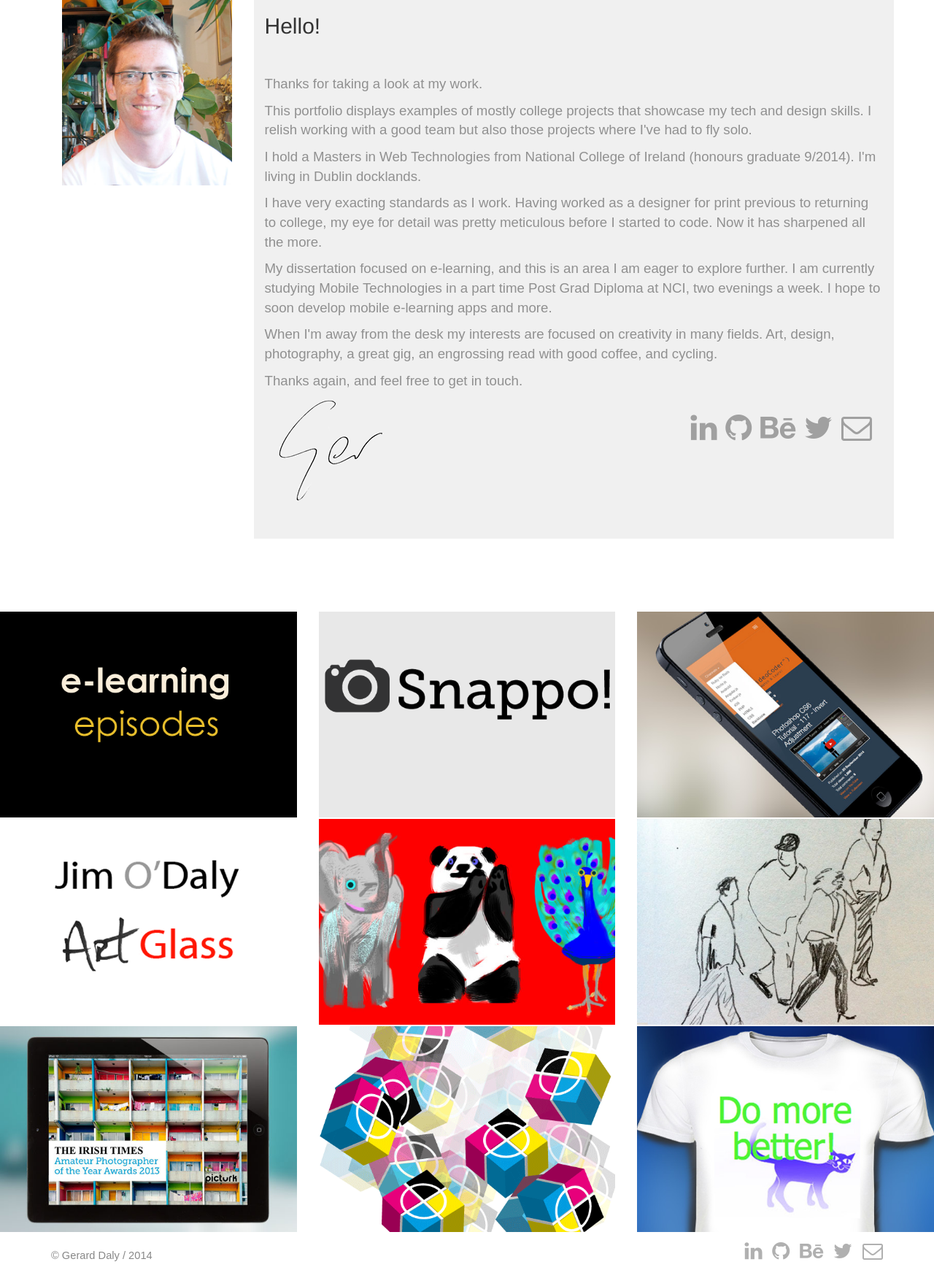
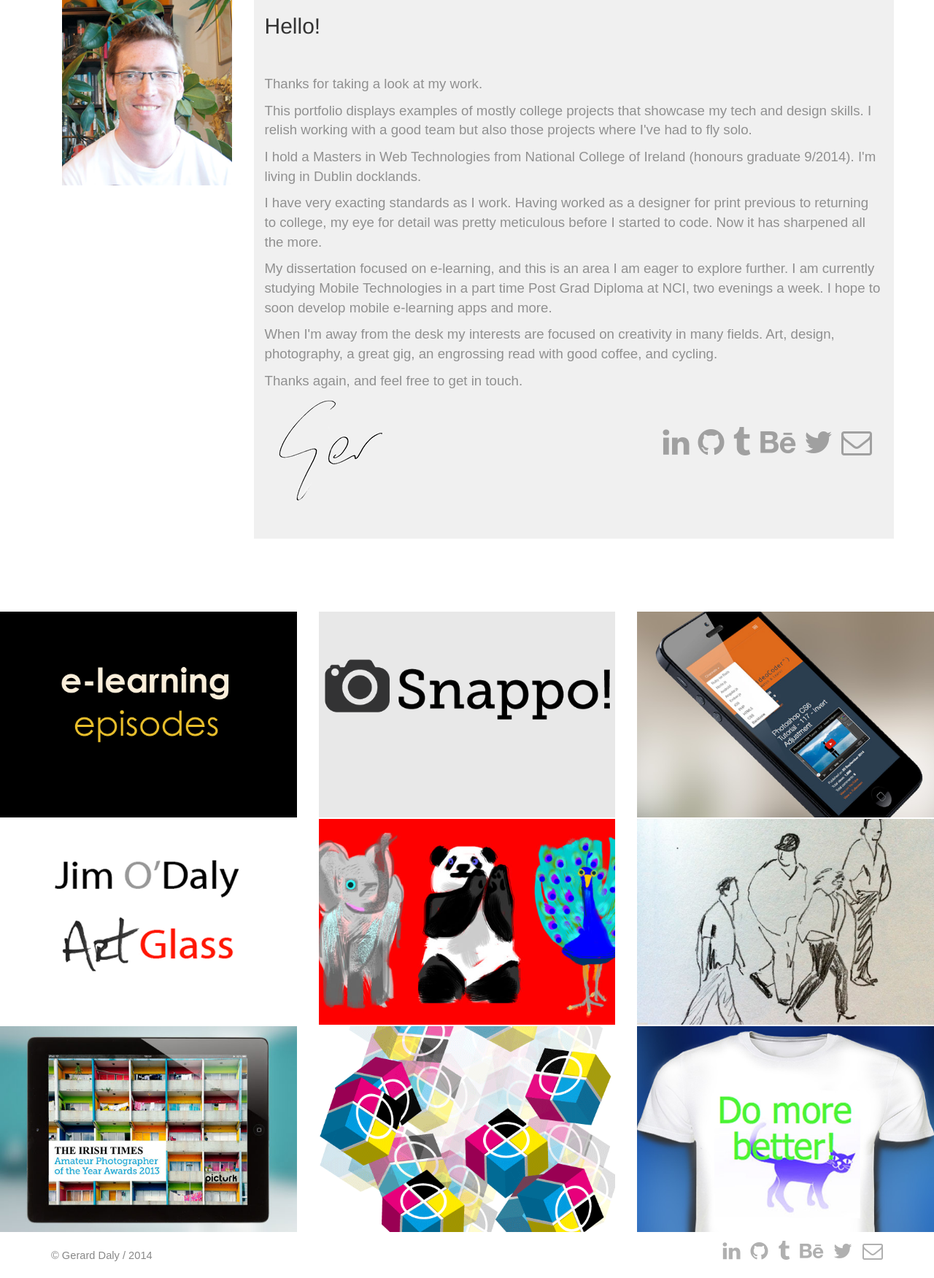
Before and after one commit to gerprog/portfolio, a PHP site: page /about.php in a window 1280 px wide. Shown: the part 293-2044 px from the top of the page at 73% size. Run offline with PHP 8.4, Linux system fonts and the light colour scheme; some libraries are stand-ins or nearby versions.

Commit message:
added tumblr

```diff
--- a/about.html
+++ b/about.html
@@ -79,6 +79,7 @@
 
       <a href="https://www.linkedin.com/in/gerrydalydesigndevelop" target="_blank"><i class="fa fa-linkedin fa-3x" style="padding-right:8px;"></i></a>
       <a href="https://github.com/gerprog" target="_blank"><i class="fa fa-github fa-3x" style="padding-right:8px;"></i></a>
+      <a href="http://gerarddaly.tumblr.com" target="_blank"><i class="fa fa-tumblr fa-3x" style="padding-right:10px;"></i></a>
        <a href="https://www.behance.net/GerDaly" target="_blank"><i class="fa fa-behance fa-3x" style="padding-right:8px;"></i></a>
        <a href="https://twitter.com/gerprog" target="_blank"><i class="fa fa-twitter fa-3x" style="padding-right:8px;"></i></a>
         <a href="mailto:ger_daly@yahoo.com" ><i class="fa fa-envelope-o fa-3x margin-bottom-30"></i></a>
@@ -197,6 +198,7 @@
     <div class="icons footer col-md-6 text-right container_center">
        <a href="https://www.linkedin.com/in/gerrydalydesigndevelop" target="_blank"><i class="fa fa-linkedin fa-2x" style="padding-right:10px;"></i></a>
        <a href="https://github.com/gerprog" target="_blank"><i class="fa fa-github fa-2x" style="padding-right:10px;"></i></a>
+       <a href="http://gerarddaly.tumblr.com" target="_blank"><i class="fa fa-tumblr fa-2x" style="padding-right:10px;"></i></a>
        <a href="https://www.behance.net/GerDaly" target="_blank"><i class="fa fa-behance fa-2x" style="padding-right:10px;"></i></a>
        <a href="https://twitter.com/gerprog" target="_blank"><i class="fa fa-twitter fa-2x" style="padding-right:10px;"></i></a>
        <a href="mailto:ger_daly@yahoo.com" ><i class="fa fa-envelope-o fa-2x"></i></a>
--- a/creatures.html
+++ b/creatures.html
@@ -257,6 +257,7 @@
     <div class="icons footer col-md-6 text-right container_center">
        <a href="https://www.linkedin.com/in/gerrydalydesigndevelop" target="_blank"><i class="fa fa-linkedin fa-2x" style="padding-right:10px;"></i></a>
        <a href="https://github.com/gerprog" target="_blank"><i class="fa fa-github fa-2x" style="padding-right:10px;"></i></a>
+       <a href="http://gerarddaly.tumblr.com" target="_blank"><i class="fa fa-tumblr fa-2x" style="padding-right:10px;"></i></a>
        <a href="https://www.behance.net/GerDaly" target="_blank"><i class="fa fa-behance fa-2x" style="padding-right:10px;"></i></a>
        <a href="https://twitter.com/gerprog" target="_blank"><i class="fa fa-twitter fa-2x" style="padding-right:10px;"></i></a>
        <a href="mailto:ger_daly@yahoo.com" ><i class="fa fa-envelope-o fa-2x"></i></a>
--- a/css/main.css
+++ b/css/main.css
@@ -255,8 +255,8 @@ font-family: "Century Gothic", CenturyGothic, AppleGothic, sans-serif;
 font-weight: lighter;
 }
 .social{
-  margin-bottom: 50px;
-  margin-top: 20px;
+  margin-bottom: 30px;
+  margin-top: 40px;
   text-align: right;
 }
 
--- a/elearning.html
+++ b/elearning.html
@@ -235,11 +235,12 @@
    <div class="row ">
      <div class="footer_text col-md-6 container_center"><span id="copyright">&copy; Gerard Daly / 2014 </span></div>
     <div class="icons footer col-md-6 text-right container_center">
-       <a href="https://www.linkedin.com/in/gerrydalydesigndevelop" target="_blank"><i class="fa fa-linkedin fa-2x" style="padding-right:10px;"></i></a>
+        <a href="https://www.linkedin.com/in/gerrydalydesigndevelop" target="_blank"><i class="fa fa-linkedin fa-2x" style="padding-right:10px;"></i></a>
        <a href="https://github.com/gerprog" target="_blank"><i class="fa fa-github fa-2x" style="padding-right:10px;"></i></a>
+       <a href="http://gerarddaly.tumblr.com" target="_blank"><i class="fa fa-tumblr fa-2x" style="padding-right:10px;"></i></a>
        <a href="https://www.behance.net/GerDaly" target="_blank"><i class="fa fa-behance fa-2x" style="padding-right:10px;"></i></a>
        <a href="https://twitter.com/gerprog" target="_blank"><i class="fa fa-twitter fa-2x" style="padding-right:10px;"></i></a>
-      <a href="mailto:ger_daly@yahoo.com" ><i class="fa fa-envelope-o fa-2x"></i></a>
+       <a href="mailto:ger_daly@yahoo.com" ><i class="fa fa-envelope-o fa-2x"></i></a>
     </div>
   </div>
 </div>
--- a/glass.html
+++ b/glass.html
@@ -229,9 +229,10 @@
     <div class="icons footer col-md-6 text-right container_center">
        <a href="https://www.linkedin.com/in/gerrydalydesigndevelop" target="_blank"><i class="fa fa-linkedin fa-2x" style="padding-right:10px;"></i></a>
        <a href="https://github.com/gerprog" target="_blank"><i class="fa fa-github fa-2x" style="padding-right:10px;"></i></a>
+       <a href="http://gerarddaly.tumblr.com" target="_blank"><i class="fa fa-tumblr fa-2x" style="padding-right:10px;"></i></a>
        <a href="https://www.behance.net/GerDaly" target="_blank"><i class="fa fa-behance fa-2x" style="padding-right:10px;"></i></a>
        <a href="https://twitter.com/gerprog" target="_blank"><i class="fa fa-twitter fa-2x" style="padding-right:10px;"></i></a>
-      <a href="mailto:ger_daly@yahoo.com" ><i class="fa fa-envelope-o fa-2x"></i></a>
+       <a href="mailto:ger_daly@yahoo.com" ><i class="fa fa-envelope-o fa-2x"></i></a>
     </div>
   </div>
 </div>
--- a/illustration.html
+++ b/illustration.html
@@ -431,8 +431,9 @@
    <div class="row ">
      <div class="footer_text col-md-6 container_center"><span id="copyright">&copy; Gerard Daly / 2014 </span></div>
     <div class="icons footer col-md-6 text-right container_center">
-       <a href="https://www.linkedin.com/in/gerrydalydesigndevelop" target="_blank"><i class="fa fa-linkedin fa-2x" style="padding-right:10px;"></i></a>
+        <a href="https://www.linkedin.com/in/gerrydalydesigndevelop" target="_blank"><i class="fa fa-linkedin fa-2x" style="padding-right:10px;"></i></a>
        <a href="https://github.com/gerprog" target="_blank"><i class="fa fa-github fa-2x" style="padding-right:10px;"></i></a>
+       <a href="http://gerarddaly.tumblr.com" target="_blank"><i class="fa fa-tumblr fa-2x" style="padding-right:10px;"></i></a>
        <a href="https://www.behance.net/GerDaly" target="_blank"><i class="fa fa-behance fa-2x" style="padding-right:10px;"></i></a>
        <a href="https://twitter.com/gerprog" target="_blank"><i class="fa fa-twitter fa-2x" style="padding-right:10px;"></i></a>
        <a href="mailto:ger_daly@yahoo.com" ><i class="fa fa-envelope-o fa-2x"></i></a>
--- a/index.html
+++ b/index.html
@@ -160,6 +160,7 @@
     <div class="icons footer col-md-6 text-right container_center">
        <a href="https://www.linkedin.com/in/gerrydalydesigndevelop" target="_blank"><i class="fa fa-linkedin fa-2x" style="padding-right:10px;"></i></a>
        <a href="https://github.com/gerprog" target="_blank"><i class="fa fa-github fa-2x" style="padding-right:10px;"></i></a>
+       <a href="http://gerarddaly.tumblr.com" target="_blank"><i class="fa fa-tumblr fa-2x" style="padding-right:10px;"></i></a>
        <a href="https://www.behance.net/GerDaly" target="_blank"><i class="fa fa-behance fa-2x" style="padding-right:10px;"></i></a>
        <a href="https://twitter.com/gerprog" target="_blank"><i class="fa fa-twitter fa-2x" style="padding-right:10px;"></i></a>
        <a href="mailto:ger_daly@yahoo.com" ><i class="fa fa-envelope-o fa-2x"></i></a>
--- a/irishtimes.html
+++ b/irishtimes.html
@@ -210,11 +210,12 @@
    <div class="row ">
      <div class="footer_text col-md-6 container_center"><span id="copyright">&copy; Gerard Daly / 2014 </span></div>
     <div class="icons footer col-md-6 text-right container_center">
-       <a href="https://www.linkedin.com/in/gerrydalydesigndevelop" target="_blank"><i class="fa fa-linkedin fa-2x" style="padding-right:10px;"></i></a>
+        <a href="https://www.linkedin.com/in/gerrydalydesigndevelop" target="_blank"><i class="fa fa-linkedin fa-2x" style="padding-right:10px;"></i></a>
        <a href="https://github.com/gerprog" target="_blank"><i class="fa fa-github fa-2x" style="padding-right:10px;"></i></a>
+       <a href="http://gerarddaly.tumblr.com" target="_blank"><i class="fa fa-tumblr fa-2x" style="padding-right:10px;"></i></a>
        <a href="https://www.behance.net/GerDaly" target="_blank"><i class="fa fa-behance fa-2x" style="padding-right:10px;"></i></a>
        <a href="https://twitter.com/gerprog" target="_blank"><i class="fa fa-twitter fa-2x" style="padding-right:10px;"></i></a>
-      <a href="mailto:ger_daly@yahoo.com" ><i class="fa fa-envelope-o fa-2x"></i></a>
+       <a href="mailto:ger_daly@yahoo.com" ><i class="fa fa-envelope-o fa-2x"></i></a>
     </div>
   </div>
 </div>
--- a/print.html
+++ b/print.html
@@ -232,6 +232,7 @@
     <div class="icons footer col-md-6 text-right container_center">
        <a href="https://www.linkedin.com/in/gerrydalydesigndevelop" target="_blank"><i class="fa fa-linkedin fa-2x" style="padding-right:10px;"></i></a>
        <a href="https://github.com/gerprog" target="_blank"><i class="fa fa-github fa-2x" style="padding-right:10px;"></i></a>
+       <a href="http://gerarddaly.tumblr.com" target="_blank"><i class="fa fa-tumblr fa-2x" style="padding-right:10px;"></i></a>
        <a href="https://www.behance.net/GerDaly" target="_blank"><i class="fa fa-behance fa-2x" style="padding-right:10px;"></i></a>
        <a href="https://twitter.com/gerprog" target="_blank"><i class="fa fa-twitter fa-2x" style="padding-right:10px;"></i></a>
        <a href="mailto:ger_daly@yahoo.com" ><i class="fa fa-envelope-o fa-2x"></i></a>
--- a/snappo.html
+++ b/snappo.html
@@ -238,11 +238,12 @@
    <div class="row ">
      <div class="footer_text col-md-6 container_center"><span id="copyright">&copy; Gerard Daly / 2014 </span></div>
     <div class="icons footer col-md-6 text-right container_center">
-       <a href="https://www.linkedin.com/in/gerrydalydesigndevelop" target="_blank"><i class="fa fa-linkedin fa-2x" style="padding-right:10px;"></i></a>
+        <a href="https://www.linkedin.com/in/gerrydalydesigndevelop" target="_blank"><i class="fa fa-linkedin fa-2x" style="padding-right:10px;"></i></a>
        <a href="https://github.com/gerprog" target="_blank"><i class="fa fa-github fa-2x" style="padding-right:10px;"></i></a>
+       <a href="http://gerarddaly.tumblr.com" target="_blank"><i class="fa fa-tumblr fa-2x" style="padding-right:10px;"></i></a>
        <a href="https://www.behance.net/GerDaly" target="_blank"><i class="fa fa-behance fa-2x" style="padding-right:10px;"></i></a>
        <a href="https://twitter.com/gerprog" target="_blank"><i class="fa fa-twitter fa-2x" style="padding-right:10px;"></i></a>
-      <a href="mailto:ger_daly@yahoo.com" ><i class="fa fa-envelope-o fa-2x"></i></a>
+       <a href="mailto:ger_daly@yahoo.com" ><i class="fa fa-envelope-o fa-2x"></i></a>
     </div>
   </div>
 </div>
--- a/so_random_tshirts.html
+++ b/so_random_tshirts.html
@@ -252,6 +252,7 @@
     <div class="icons footer col-md-6 text-right container_center">
        <a href="https://www.linkedin.com/in/gerrydalydesigndevelop" target="_blank"><i class="fa fa-linkedin fa-2x" style="padding-right:10px;"></i></a>
        <a href="https://github.com/gerprog" target="_blank"><i class="fa fa-github fa-2x" style="padding-right:10px;"></i></a>
+       <a href="http://gerarddaly.tumblr.com" target="_blank"><i class="fa fa-tumblr fa-2x" style="padding-right:10px;"></i></a>
        <a href="https://www.behance.net/GerDaly" target="_blank"><i class="fa fa-behance fa-2x" style="padding-right:10px;"></i></a>
        <a href="https://twitter.com/gerprog" target="_blank"><i class="fa fa-twitter fa-2x" style="padding-right:10px;"></i></a>
        <a href="mailto:ger_daly@yahoo.com" ><i class="fa fa-envelope-o fa-2x"></i></a>
--- a/videocoder.html
+++ b/videocoder.html
@@ -247,8 +247,9 @@
    <div class="row ">
      <div class="footer_text col-md-6 container_center"><span id="copyright">&copy; Gerard Daly / 2014 </span></div>
     <div class="icons footer col-md-6 text-right container_center">
-       <a href="https://www.linkedin.com/in/gerrydalydesigndevelop" target="_blank"><i class="fa fa-linkedin fa-2x" style="padding-right:10px;"></i></a>
+        <a href="https://www.linkedin.com/in/gerrydalydesigndevelop" target="_blank"><i class="fa fa-linkedin fa-2x" style="padding-right:10px;"></i></a>
        <a href="https://github.com/gerprog" target="_blank"><i class="fa fa-github fa-2x" style="padding-right:10px;"></i></a>
+       <a href="http://gerarddaly.tumblr.com" target="_blank"><i class="fa fa-tumblr fa-2x" style="padding-right:10px;"></i></a>
        <a href="https://www.behance.net/GerDaly" target="_blank"><i class="fa fa-behance fa-2x" style="padding-right:10px;"></i></a>
        <a href="https://twitter.com/gerprog" target="_blank"><i class="fa fa-twitter fa-2x" style="padding-right:10px;"></i></a>
        <a href="mailto:ger_daly@yahoo.com" ><i class="fa fa-envelope-o fa-2x"></i></a>
```
